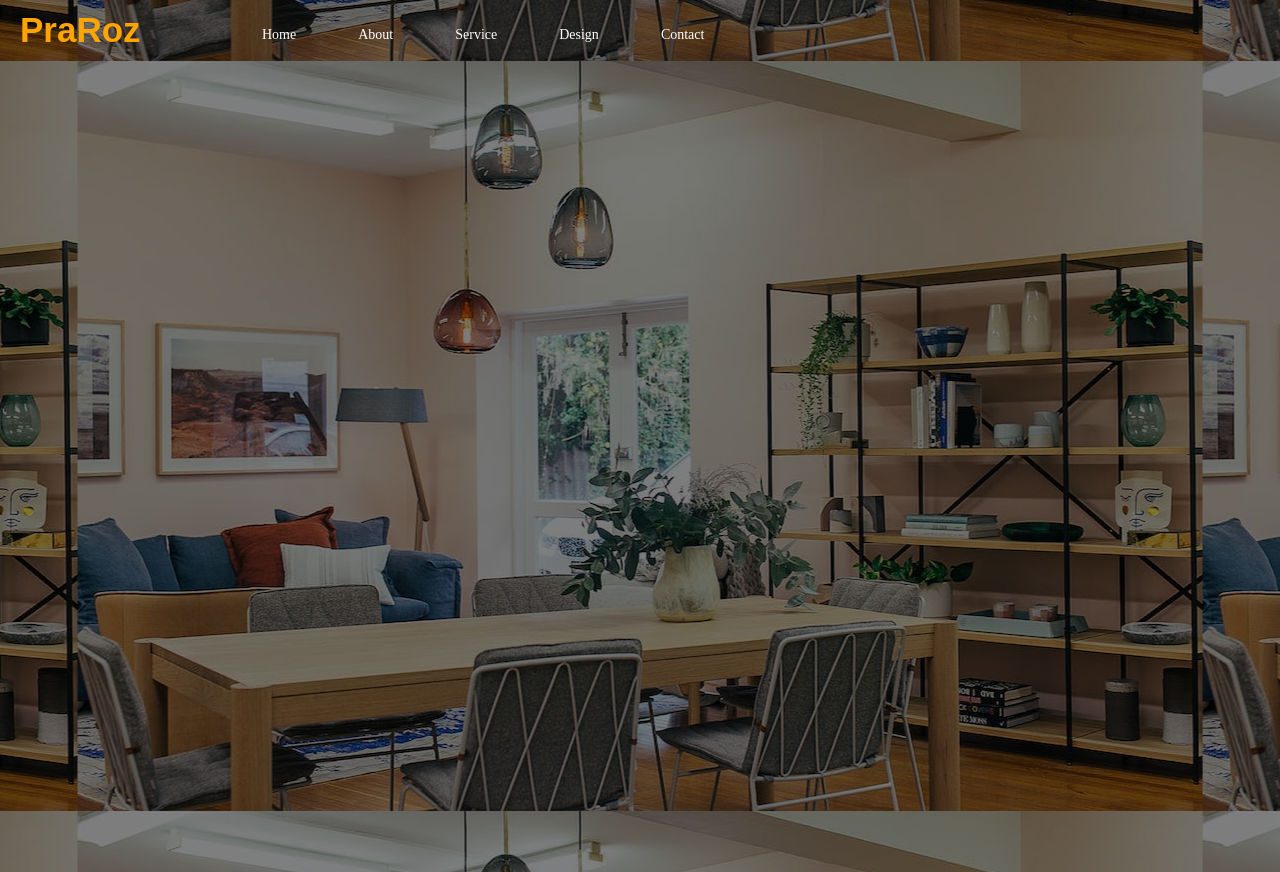
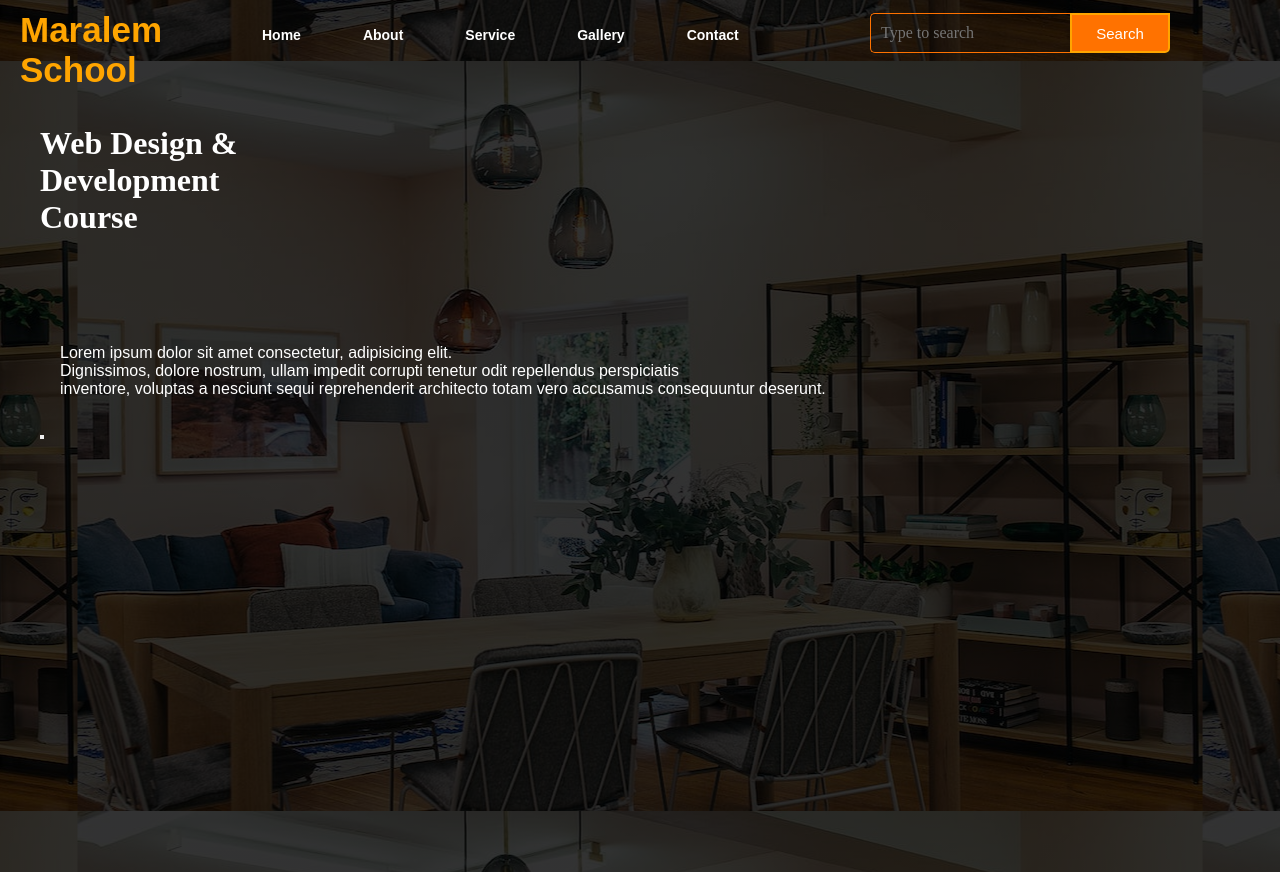
Before and after one commit to natan-teklie/website, a plain HTML site: page index.html in a window 1280 px wide. Drawn offline with Linux system fonts and the light colour scheme.

Commit message:
updated
updated

```diff
--- a/index.html
+++ b/index.html
@@ -11,7 +11,7 @@
         <div class="navbar">
             <div class="icon">
                 <h2 class="logo">
-                    PraRoz
+                    Maralem School
                 </h2>
             </div>
             <div class="menu">
@@ -19,10 +19,20 @@
                     <li><a href="#"></a>Home</li>
                     <li><a href="#"></a>About</li>
                     <li><a href="#"></a>Service</li>
-                    <li><a href="#"></a>Design</li>
+                    <li><a href="#"></a>Gallery</li>
                     <li><a href="#"></a>Contact</li>
                 </ul>
             </div>
+            <div class="search">
+                <input class="srch" type="search" name="" placeholder="Type to search">
+                <a href="#"><button class="btn">Search</button></a>
+            </div>
+
+        </div>
+        <div class="content">
+            <h1>Web Design & <br> <span>Development</span> <br>Course</h1>
+            <p class="par">Lorem ipsum dolor sit amet consectetur, adipisicing elit. <br> Dignissimos, dolore nostrum, ullam impedit corrupti tenetur odit repellendus perspiciatis <br> inventore, voluptas a nesciunt sequi reprehenderit architecto totam vero accusamus consequuntur deserunt.</p>
+            <button class="ctn"> <a href#JOIN US</a></button>
         </div>
     </div>
 
--- a/style.css
+++ b/style.css
@@ -5,7 +5,7 @@
 
 .main{
     width: 100%;
-     background: linear-gradient(to top, rgba(0,0,0,0.5)50%,rgba(0,0,0,0.5)50%), url(pgb.jpeg);
+     background: linear-gradient(to top, rgba(0,0,0,0.8)80%,rgba(0,0,0,0.8)80%), url(pgb.jpeg);
     background-position: center;
     height: 109vh;
 
@@ -47,10 +47,74 @@ ul li{
     margin-top: 27px;
     font-size: 14px;
     color: #fff;
+    text-decoration: none;
+    font-family: Arial, Helvetica, sans-serif;
+    font-weight: bold;
+    transition: 0.4s ease-in-out;
 
 }
 
 ul li a{
-    text-decoration: none;
+
 
 }
+ ul li:hover{
+    color: orange;
+    cursor: pointer;
+}
+.search{
+    width: 330px;
+    float: left;
+    margin-left: 270px;
+}
+.srch{
+    font-family: 'Times New Roman', Times, serif;
+    width: 200px;
+    height: 40px;
+    background: transparent;
+    border: 1px solid #ff7200;
+    margin-top: 13px;
+    color: #fff;
+    border-right: none;
+    font-size: 16px;
+    float: left;
+    padding: 10px;
+    border-bottom-left-radius: 5px;
+    border-top-left-radius: 5px;
+}
+
+.btn{
+    width: 100px;
+    height: 40px;
+    background: #ff7200;
+    border: 2px solid orange;
+    margin-top: 13px;
+    color: #fff;
+    font-size: 15px;
+    border-bottom-right-radius: 5px;
+    border-bottom-right-radius: 5px;
+}
+.btn:focus{
+    outline: none;
+}
+.srch:focus{
+    outline: none;
+}
+.content{
+    width: 1200px;
+    height: auto;
+    margin: auto;
+    color:#fff ;
+    position: relative;
+}
+.content .par {
+padding-left: 20px;
+padding-bottom: 25px;
+font-family: Arial, Helvetica, sans-serif;
+margin-top: 9%;
+
+
+}
+h1{
+    margin-top: 50px;
+}
```
